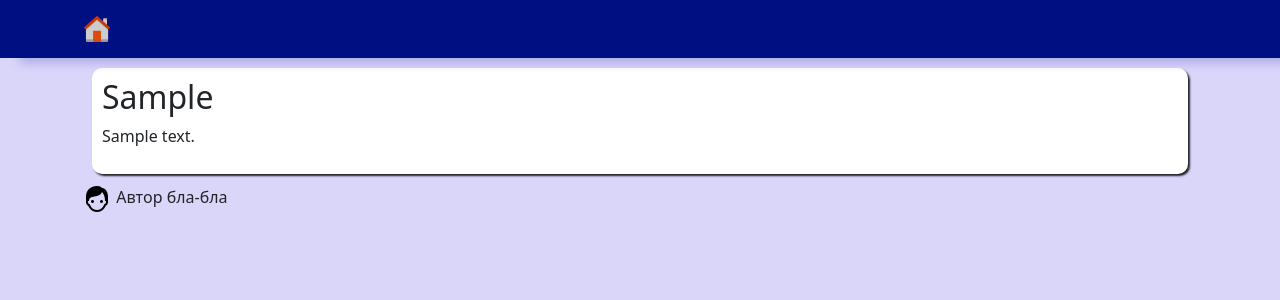
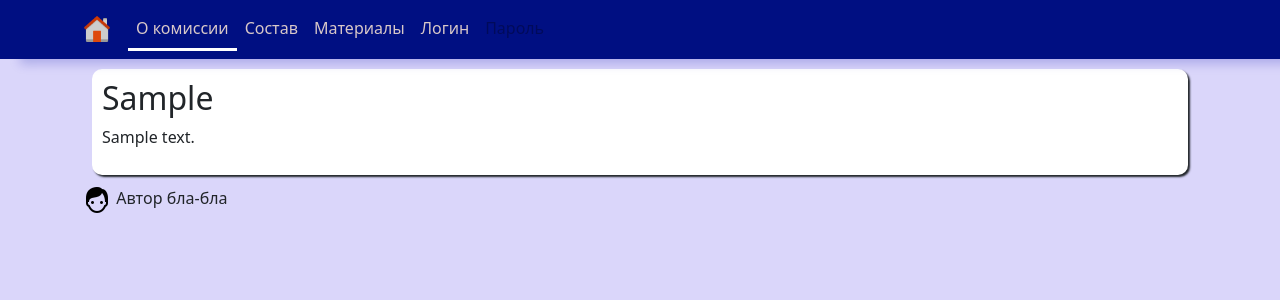
Before and after one commit to Frizzz17/administrative-commission, a Django app: page / in a window 1280 px wide. Shown: the top 300 px of the page. Run offline with Django 3.2, Linux system fonts and the light colour scheme; tables that the repository leaves empty hold one stand-in row (values such as "Sample post"); some libraries are stand-ins or nearby versions.

Commit message:
Создал примерный макет навигации

```diff
--- a/adm_com/static/css/style.css
+++ b/adm_com/static/css/style.css
@@ -15,6 +15,18 @@ body {
     box-shadow: 2px 2px 2px;
 }
 
+.nav-link {
+    color: rgb(216, 200, 200);
+}
+
+.navbar-nav {
+    float: right;
+}
+
+.active {
+    border-bottom: solid white 3px;
+}
+
 .author {
     color: aqua;
 }
--- a/adm_com/templates/includes/header.html
+++ b/adm_com/templates/includes/header.html
@@ -1,9 +1,31 @@
 <!--Основная шапка сайта-->
 {% load static %}
-<nav class="navbar">
+<nav class="navbar navbar-expand-lg">
   <div class="container">
     <a class="navbar-brand" href="{% url 'news:index' %}">
       <img src="{% static 'img/home.png' %}" width="30" height="30">
     </a>
+    <button class="navbar-toggler" type="button" data-toggle="collapse" data-target="#navbarSupportedContent" aria-controls="navbarSupportedContent" aria-expanded="false" aria-label="Toggle navigation">
+      <span class="navbar-toggler-icon"></span>
+    </button> <!--Тугл кнопка для телефонов-->
+    <div class="collapse navbar-collapse" id="navbarNav">
+      <ul class="navbar-nav">
+        <li class="nav-item active">
+          <a class="nav-link" href="#"> О комиссии </a>
+        </li>
+        <li class="nav-item">
+          <a class="nav-link" href="#">Состав</a>
+        </li>
+        <li class="nav-item">
+          <a class="nav-link" href="#">Материалы</a>
+        </li>
+        <li class="nav-item">
+          <a class="nav-link" href="#">Логин</a>
+        </li>
+        <li class="nav-item">
+          <a class="nav-link disabled" href="#">Пароль</a>
+        </li>
+      </ul> <!--Ссылки на основные странички-->
+    </div>
   </div>
 </nav>
```
